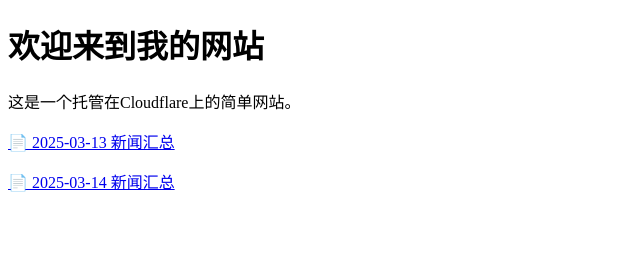
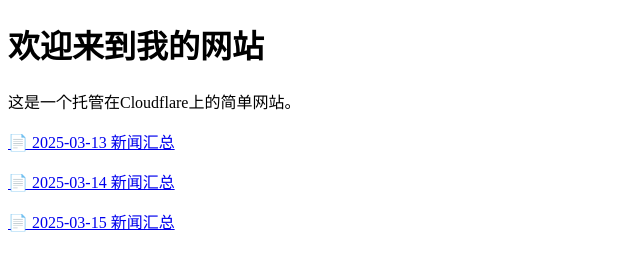
Before and after one commit to tellight3/blog, a plain HTML site: page index.html in a window 1280 px wide. Shown: the whole page, without its empty margins (0-640 px from the left). Drawn offline with Linux system fonts and the light colour scheme.

Commit message:
📄 添加或更新 index.html

```diff
--- a/index.html
+++ b/index.html
@@ -11,5 +11,7 @@
   <p><a href="news/2025-03-13.txt">📄 2025-03-13 新闻汇总</a></p>
 
   <p><a href="news/2025-03-14.txt">📄 2025-03-14 新闻汇总</a></p>
+
+  <p><a href="news/2025-03-15.txt">📄 2025-03-15 新闻汇总</a></p>
 </body>
 </html>
```
